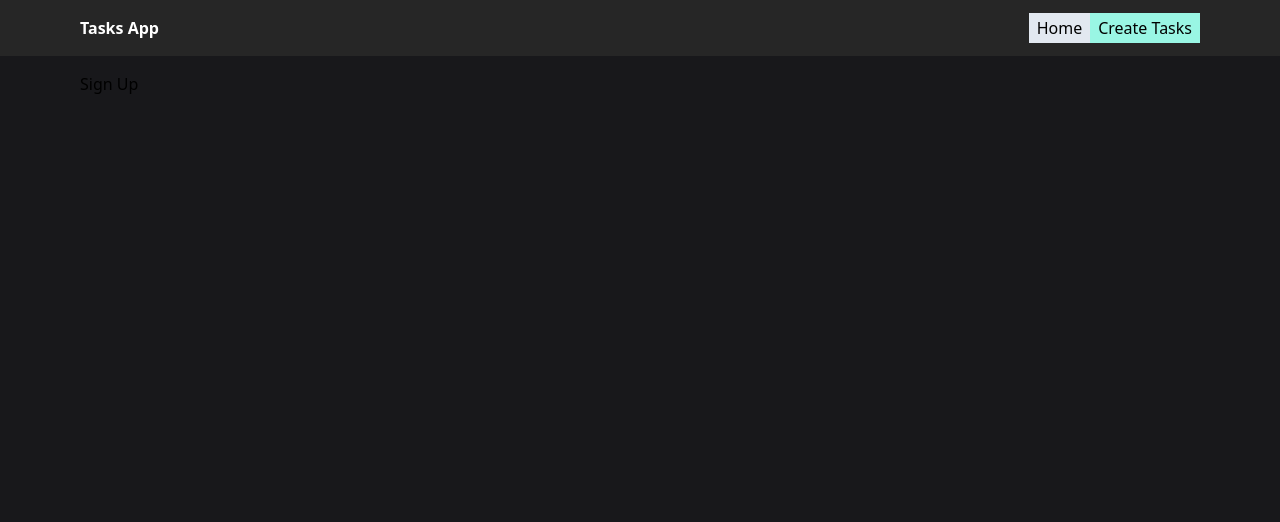
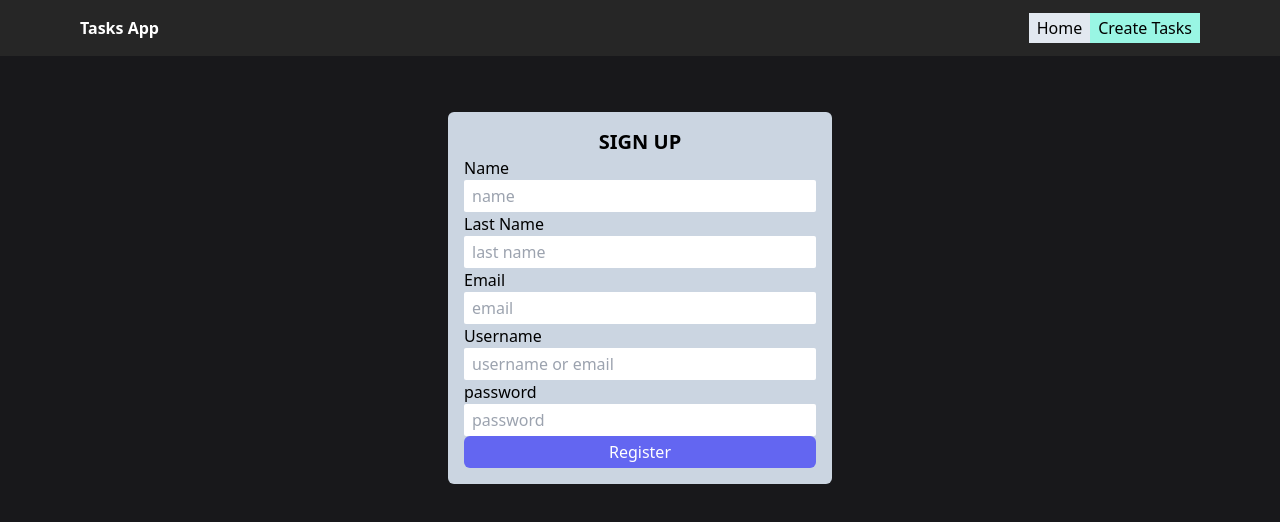
Before and after one commit to Isael1997/App_Tasks, a React (Create React App) app in the folder client/: page /signup in a window 1280 px wide. Shown: the top 522 px of the page. Built offline with nearby package versions, Linux system fonts and the light colour scheme.

Commit message:
Can register through the signup page

```diff
--- a/client/src/api/Users.api.js
+++ b/client/src/api/Users.api.js
@@ -2,3 +2,7 @@ import axios from 'axios'
 
 export const signin = async (data) =>
     await axios.post("http://localhost:4000/api/signin", data)
+
+
+export const signup = async (data) =>
+    await axios.post("http://localhost:4000/api/signup", data)
--- a/client/src/context/UserProvider.js
+++ b/client/src/context/UserProvider.js
@@ -1,5 +1,5 @@
 import {useContext, useState} from 'react'
-import { signin } from '../api/Users.api.js';
+import { signin, signup } from '../api/Users.api.js';
 import {UserContext} from './UserContext.js'
 
 export const useUsers = () => {
@@ -14,7 +14,6 @@ export const useUsers = () => {
 export const UserContextProvider = ({children}) => {
     const [users, setUsers] = useState([]);
 
-
     async function login(data){
         try {
             const response = await signin(data)
@@ -24,8 +23,19 @@ export const UserContextProvider = ({children}) => {
         }
 
     }
+
+    async function register(data){
+        try {
+            console.log("Data provider: ", data)
+            const response = await signup(data)
+        setUsers(response)
+        } catch (error) {
+            console.log(error)
+        }
+
+    }
 return(
-    <UserContext.Provider value={{users, login}}>
+    <UserContext.Provider value={{users, login, register}}>
         {children}
     </UserContext.Provider>
 )
--- a/client/src/pages/SignUp.js
+++ b/client/src/pages/SignUp.js
@@ -1,7 +1,104 @@
+import { Formik, Field, Form } from 'formik';
+import { useNavigate } from 'react-router-dom'
+import { useState } from 'react'
+import { useUsers } from '../context/UserProvider';
+
 function SignUp() {
+    const { users, register } = useUsers();
+    const [user, setUser] = useState({
+        firstname: "",
+        lastname: "",
+        email: "",
+        username: "",
+        password: "",
+    });
+
+    const navigate = useNavigate();
+
     return (
         <div>
-            <h1>Sign Up</h1>
+            <Formik
+                initialValues={user}
+                enableReinitialize={true}
+                className="bg-slate-300 max-w-sm rounded-md p-4 mx-auto mt-10"
+                onSubmit={async (values, actions) => {
+                    console.log(values);
+                    console.log(values.firstname)
+                    try {
+                        await register(values)
+                        navigate("/home")
+                        setUser({
+                            firstname: "",
+                            lastname: "",
+                            email: "",
+                            username: "",
+                            password: ""
+                        })
+                    } catch (error) {
+                        console.log(error)
+                    }
+                }}
+            >
+                {(actions, values) => (
+                    <Form
+                        className="bg-slate-300 max-w-sm rounded-md p-4 mx-auto mt-10"
+                    >
+                        <h1 className="text-xl font-bold uppercase text-center">
+                            Sign Up
+                        </h1>
+                        {/*Name */}
+                        <label className="block">Name</label>
+                        <Field
+                            //vn is el values of names
+                            name="firstname"
+                            type="text"
+                            placeholder="name"
+                            className="px-2 py-1 rounded-sm w-full"
+                        />
+
+                        {/*Last Name */}
+                        <label className="block">Last Name</label>
+                        <Field
+                            name="lastname"
+                            type="text"
+                            placeholder="last name"
+                            className="px-2 py-1 rounded-sm w-full"
+                        />
+
+                        {/*Email */}
+                        <label className="block">Email</label>
+                        <Field
+                            name="email"
+                            type="email"
+                            placeholder="email"
+                            className="px-2 py-1 rounded-sm w-full"
+                        />
+
+                        {/*Username */}
+                        <label className="block">Username</label>
+                        <Field
+                            name="username"
+                            type="text"
+                            placeholder="username or email"
+                            className="px-2 py-1 rounded-sm w-full"
+                        />
+
+                        {/*Password */}
+                        <label className="block">password</label>
+                        <Field
+                            name="password"
+                            type="password"
+                            placeholder="password"
+                            className="px-2 py-1 rounded-sm w-full"
+                        />
+                        <button type="submit" disabled={actions.isSubmitting}
+                            className="block bg-indigo-500 px-2 py-1 text-white w-full rounded-md"
+                        >
+                            {actions.isSubmitting ? "Saving..": "Register"}
+                        </button>
+                    </Form>
+                )}
+            </Formik>
         </div>
     )
 }
```
Also changed, not shown: 1 other file (tests, documents, lock files or other folders).
